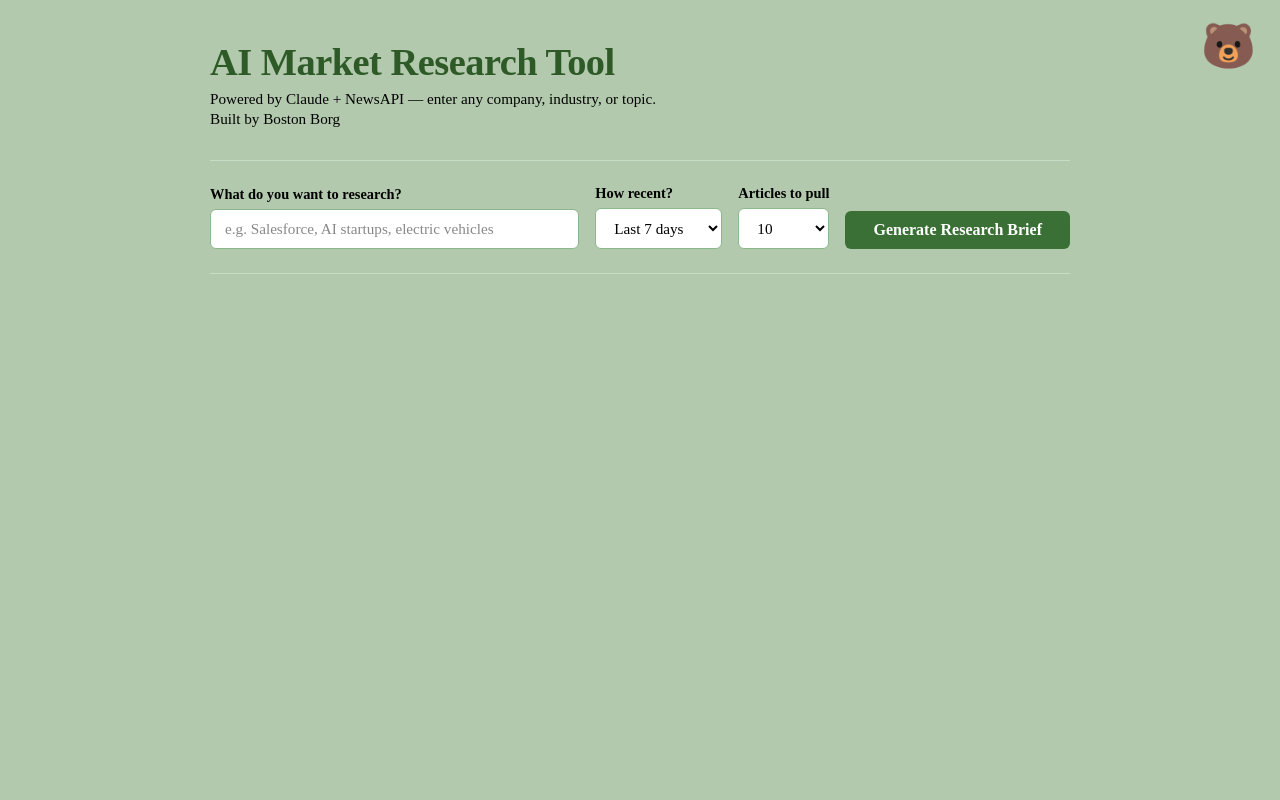
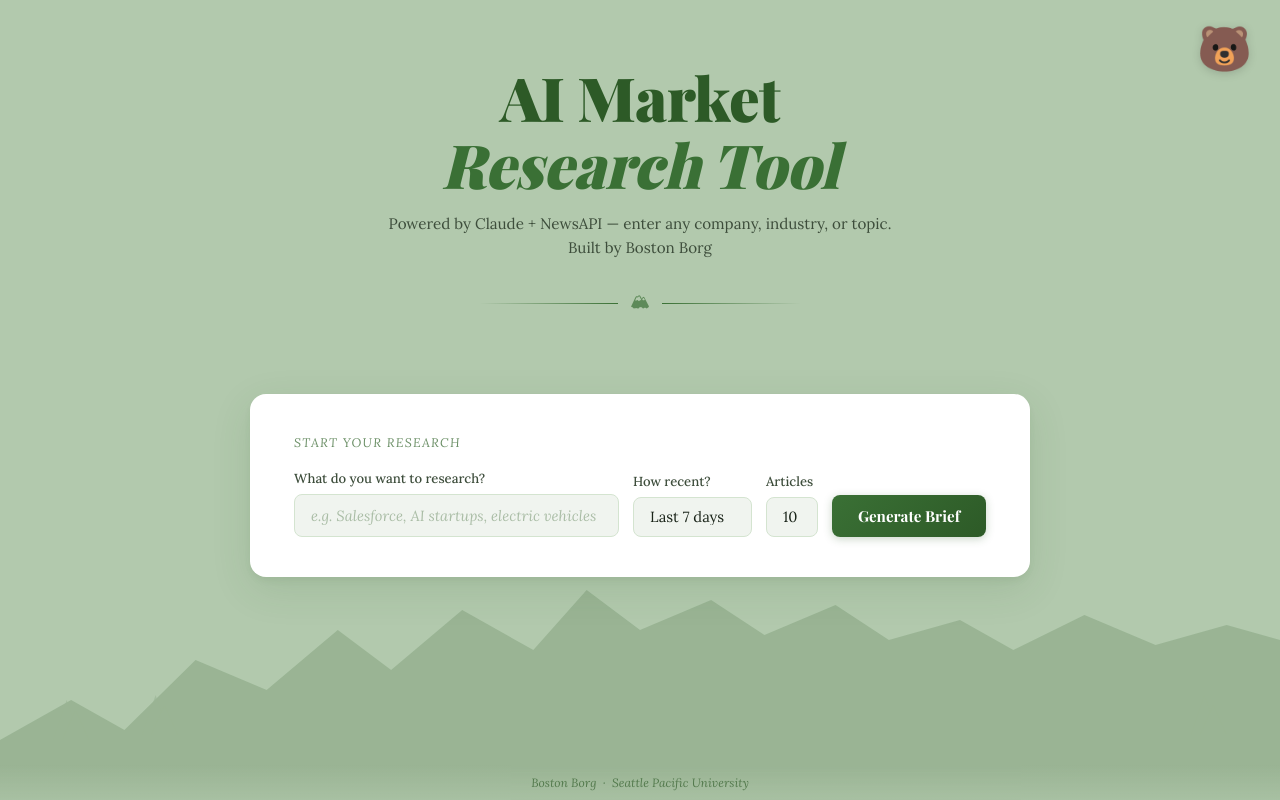
Before and after one commit to Boston-Borg/Market-Research-Tool, a Flask app: page / in a window 1280 px wide. Run offline with Flask 3, Linux system fonts and the light colour scheme.

Commit message:
Redesign UI - PNW theme

```diff
--- a/templates/index.html
+++ b/templates/index.html
@@ -4,44 +4,72 @@
     <meta charset="UTF-8">
     <meta name="viewport" content="width=device-width, initial-scale=1.0">
     <title>AI Market Research Tool</title>
+    <link href="https://fonts.googleapis.com/css2?family=Playfair+Display:wght@400;700;900&family=Lora:ital,wght@0,400;0,500;1,400&display=swap" rel="stylesheet">
     <style>
-        * {
-            margin: 0;
-            padding: 0;
-            box-sizing: border-box;
-            font-family: "Times New Roman", Times, serif;
-            color: #000000;
+        :root {
+            --sage: #b2c9ad;
+            --sage-dark: #8faa89;
+            --sage-light: #ccddc8;
+            --forest: #2d5a27;
+            --forest-mid: #3a7035;
+            --forest-light: #4d8a47;
+            --bark: #5c4a32;
+            --mist: #f0f4ef;
+            --white: #ffffff;
+            --ink: #1a2419;
+            --ink-soft: #3d4d3b;
+            --moss: #6b8f66;
         }
 
+        * { margin: 0; padding: 0; box-sizing: border-box; }
+
         body {
-            background-color: #b2c9ad;
+            background-color: var(--sage);
             min-height: 100vh;
-            padding: 40px 20px;
+            font-family: 'Lora', Georgia, serif;
+            color: var(--ink);
+            position: relative;
+            overflow-x: hidden;
         }
 
-        .container {
-            max-width: 860px;
-            margin: 0 auto;
+        .mountain-bg {
+            position: fixed;
+            bottom: 0;
+            left: 0;
+            width: 100%;
+            height: 220px;
+            pointer-events: none;
+            z-index: 0;
+            opacity: 0.18;
         }
 
-        /* Bear */
+        .page-wrapper {
+            position: relative;
+            z-index: 1;
+            min-height: 100vh;
+            display: flex;
+            flex-direction: column;
+            padding-bottom: 80px;
+        }
+
         #bear-widget {
             position: fixed;
             top: 20px;
-            right: 24px;
+            right: 28px;
             font-size: 44px;
             z-index: 9999;
             cursor: default;
+            filter: drop-shadow(0 2px 4px rgba(0,0,0,0.15));
         }
 
         @keyframes wobble {
             0%, 100% { transform: rotate(0deg); }
-            25% { transform: rotate(-8deg); }
-            75% { transform: rotate(8deg); }
+            25% { transform: rotate(-10deg); }
+            75% { transform: rotate(10deg); }
         }
         @keyframes bounce {
             0%, 100% { transform: translateY(0); }
-            50% { transform: translateY(-10px); }
+            50% { transform: translateY(-12px); }
         }
         @keyframes spin {
             0% { transform: rotate(0deg); }
@@ -49,124 +77,258 @@
         }
         @keyframes shake {
             0%, 100% { transform: translateX(0); }
-            25% { transform: translateX(-5px); }
-            75% { transform: translateX(5px); }
+            25% { transform: translateX(-6px); }
+            75% { transform: translateX(6px); }
         }
-        .bear-wobble { animation: wobble 0.4s ease-in-out infinite; }
-        .bear-bounce { animation: bounce 0.5s ease-in-out infinite; }
-        .bear-spin   { animation: spin 0.8s linear infinite; }
-        .bear-shake  { animation: shake 0.3s ease-in-out infinite; }
+        .bear-wobble { animation: wobble 0.45s ease-in-out infinite; }
+        .bear-bounce { animation: bounce 0.55s ease-in-out infinite; }
+        .bear-spin   { animation: spin 0.9s linear infinite; }
+        .bear-shake  { animation: shake 0.35s ease-in-out infinite; }
 
-        /* Header */
-        .header {
-            margin-bottom: 32px;
+        .hero {
+            text-align: center;
+            padding: 64px 24px 40px;
         }
 
-        .header h1 {
-            font-size: 2.4rem;
-            font-weight: 700;
-            color: #2d5a27;
+        .hero h1 {
+            font-family: 'Playfair Display', Georgia, serif;
+            font-size: clamp(2.4rem, 5vw, 3.8rem);
+            font-weight: 900;
+            color: var(--forest);
+            line-height: 1.1;
             letter-spacing: -0.5px;
-            margin-bottom: 6px;
+            margin-bottom: 14px;
         }
 
-        .header p {
+        .hero h1 span { color: var(--forest-mid); font-style: italic; }
+
+        .hero-sub {
+            font-family: 'Lora', serif;
             font-size: 0.95rem;
-            color: #000000;
-            margin-bottom: 2px;
+            color: var(--ink-soft);
+            line-height: 1.6;
         }
 
-        .divider {
-            border: none;
-            border-top: 1px solid #c8ddc5;
-            margin: 24px 0;
+        .pine-divider {
+            display: flex;
+            align-items: center;
+            justify-content: center;
+            gap: 12px;
+            margin: 28px auto 36px;
+            max-width: 320px;
+        }
+        .pine-divider::before, .pine-divider::after {
+            content: '';
+            flex: 1;
+            height: 1px;
+            background: linear-gradient(to right, transparent, var(--forest-mid));
+        }
+        .pine-divider::after {
+            background: linear-gradient(to left, transparent, var(--forest-mid));
+        }
+        .pine-divider span { color: var(--forest-mid); font-size: 1.1rem; opacity: 0.7; }
+
+        .card {
+            background: var(--white);
+            border-radius: 16px;
+            box-shadow: 0 4px 6px rgba(45,90,39,0.06), 0 12px 40px rgba(45,90,39,0.12);
+            max-width: 780px;
+            margin: 0 auto;
+            padding: 40px 44px;
+            width: calc(100% - 48px);
         }
 
-        /* Form */
+        .card-label {
+            font-family: 'Lora', serif;
+            font-size: 0.78rem;
+            font-style: italic;
+            letter-spacing: 0.1em;
+            text-transform: uppercase;
+            color: var(--moss);
+            margin-bottom: 20px;
+        }
+
         .form-row {
             display: flex;
-            gap: 16px;
+            gap: 14px;
             align-items: flex-end;
             flex-wrap: wrap;
         }
 
-        .form-group {
-            display: flex;
-            flex-direction: column;
-            gap: 6px;
+        .form-group { display: flex; flex-direction: column; gap: 7px; }
+        .form-group.main { flex: 1; min-width: 200px; }
+
+        .form-group label {
+            font-family: 'Lora', serif;
+            font-size: 0.82rem;
+            font-weight: 500;
+            color: var(--ink-soft);
         }
 
-        .form-group.main {
-            flex: 1;
-            min-width: 200px;
+        .form-group input, .form-group select {
+            padding: 11px 16px;
+            border: 1.5px solid #d4e4d0;
+            border-radius: 8px;
+            background-color: var(--mist);
+            font-family: 'Lora', serif;
+            font-size: 0.92rem;
+            color: var(--ink);
+            outline: none;
+            transition: border-color 0.2s, box-shadow 0.2s;
+            -webkit-appearance: none;
         }
 
-        .form-group label {
-            font-size: 0.9rem;
-            font-weight: 600;
-            color: #000000;
+        .form-group input:focus, .form-group select:focus {
+            border-color: var(--forest-mid);
+            background-color: var(--white);
+            box-shadow: 0 0 0 3px rgba(58,112,53,0.1);
         }
 
-        .form-group input,
-        .form-group select {
-            padding: 10px 14px;
-            border: 1.5px solid #8ab88a;
-            border-radius: 6px;
-            background-color: #ffffff;
-            font-family: "Times New Roman", Times, serif;
+        .form-group input::placeholder { color: #aabda6; font-style: italic; }
+
+        .generate-btn {
+            padding: 11px 26px;
+            background: linear-gradient(135deg, var(--forest-mid), var(--forest));
+            color: white;
+            border: none;
+            border-radius: 8px;
+            font-family: 'Playfair Display', serif;
             font-size: 0.95rem;
-            color: #000000;
-            outline: none;
-            transition: border-color 0.2s;
+            font-weight: 700;
+            cursor: pointer;
+            transition: all 0.2s;
+            white-space: nowrap;
+            box-shadow: 0 2px 8px rgba(45,90,39,0.25);
         }
 
-        .form-group input:focus,
-        .form-group select:focus {
-            border-color: #3a7035;
-            box-shadow: 0 0 0 3px rgba(58, 112, 53, 0.12);
+        .generate-btn:hover {
+            background: linear-gradient(135deg, var(--forest), #1e3d1a);
+            box-shadow: 0 4px 14px rgba(45,90,39,0.35);
+            transform: translateY(-1px);
         }
 
-        .form-group input::placeholder {
-            color: #888;
+        #results {
+            display: none;
+            max-width: 780px;
+            margin: 28px auto 0;
+            width: calc(100% - 48px);
         }
 
-        button {
-            padding: 10px 28px;
-            background-color: #3a7035;
-            color: white !important;
-            border: none;
-            border-radius: 6px;
-            font-family: "Times New Roman", Times, serif;
-            font-size: 1rem;
-            font-weight: 600;
-            cursor: pointer;
-            transition: background-color 0.2s;
-            white-space: nowrap;
+        .results-header {
+            display: flex;
+            align-items: baseline;
+            justify-content: space-between;
+            margin-bottom: 6px;
+            flex-wrap: wrap;
+            gap: 8px;
         }
 
-        button:hover {
-            background-color: #2d5a27;
+        .results-header h2 {
+            font-family: 'Playfair Display', serif;
+            font-size: 1.45rem;
+            font-weight: 700;
+            color: var(--forest);
         }
 
-        /* Loading bear walk */
+        .results-meta {
+            font-family: 'Lora', serif;
+            font-size: 0.8rem;
+            font-style: italic;
+            color: var(--moss);
+        }
+
+        .brief-box {
+            background: var(--white);
+            border-radius: 16px;
+            border-left: 5px solid var(--forest-mid);
+            padding: 36px 40px;
+            box-shadow: 0 4px 6px rgba(45,90,39,0.06), 0 12px 40px rgba(45,90,39,0.1);
+            line-height: 1.8;
+            font-size: 0.95rem;
+        }
+
+        .brief-box h2 {
+            font-family: 'Playfair Display', serif;
+            font-size: 1.15rem;
+            font-weight: 700;
+            color: var(--forest);
+            margin: 28px 0 10px;
+            padding-bottom: 6px;
+            border-bottom: 1px solid #e0eade;
+        }
+
+        .brief-box h2:first-child { margin-top: 0; }
+
+        .brief-box h3 {
+            font-family: 'Playfair Display', serif;
+            font-size: 1rem;
+            font-weight: 700;
+            color: var(--forest-mid);
+            margin: 16px 0 6px;
+        }
+
+        #sources { margin-top: 20px; }
+
+        #sources summary {
+            cursor: pointer;
+            font-family: 'Lora', serif;
+            font-size: 0.85rem;
+            font-style: italic;
+            color: var(--forest-mid);
+            padding: 10px 0;
+            user-select: none;
+        }
+
+        .source-item { padding: 14px 0; border-bottom: 1px solid #e4ede2; }
+        .source-item:last-child { border-bottom: none; }
+
+        .source-item a {
+            font-family: 'Lora', serif;
+            font-weight: 500;
+            color: var(--forest-mid);
+            text-decoration: none;
+            font-size: 0.9rem;
+        }
+
+        .source-item a:hover { color: var(--forest); text-decoration: underline; }
+        .source-meta { font-size: 0.78rem; font-style: italic; color: var(--moss); margin-top: 3px; }
+        .source-desc { font-size: 0.85rem; color: var(--ink-soft); margin-top: 5px; line-height: 1.5; }
+
+        #error {
+            display: none;
+            background: #fff5f5;
+            border-left: 4px solid #c0392b;
+            border-radius: 8px;
+            padding: 14px 18px;
+            margin: 16px auto 0;
+            font-size: 0.9rem;
+            color: #922b21;
+            max-width: 780px;
+            width: calc(100% - 48px);
+        }
+
         #loading {
             display: none;
             position: fixed;
-            bottom: 0;
+            bottom: 60px;
             left: 0;
             width: 100%;
-            height: 100px;
+            height: 80px;
             pointer-events: none;
             z-index: 9998;
         }
 
         #loading-text {
+            display: none;
             position: fixed;
-            bottom: 30px;
+            bottom: 34px;
             width: 100%;
             text-align: center;
-            font-size: 15px;
-            color: #2d5a27;
+            font-family: 'Lora', serif;
+            font-style: italic;
+            font-size: 0.9rem;
+            color: var(--forest);
+            z-index: 9998;
         }
 
         @keyframes walkAcross {
@@ -175,7 +337,7 @@
         }
         @keyframes walkBounce {
             0%, 100% { transform: translateY(0px); }
-            50%       { transform: translateY(-8px); }
+            50%       { transform: translateY(-10px); }
         }
 
         #walking-bear {
@@ -184,103 +346,60 @@
             animation: walkAcross 5s linear infinite, walkBounce 1s ease-in-out infinite;
         }
 
-        /* Results */
-        #results {
-            display: none;
-            margin-top: 32px;
+        .footer {
+            position: fixed;
+            bottom: 0;
+            left: 0;
+            width: 100%;
+            text-align: center;
+            padding: 10px;
+            font-family: 'Lora', serif;
+            font-size: 0.75rem;
+            font-style: italic;
+            color: var(--forest);
+            opacity: 0.65;
+            z-index: 10;
+            background: linear-gradient(to top, rgba(178,201,173,0.9), transparent);
         }
 
-        #results h2 {
-            font-size: 1.5rem;
-            color: #2d5a27;
-            margin-bottom: 4px;
-        }
-
-        #results .meta {
-            font-size: 0.85rem;
-            color: #4a6e46;
-            margin-bottom: 16px;
-        }
-
-        .brief-box {
-            background-color: #ffffff;
-            border-left: 4px solid #3a7035;
-            padding: 28px 32px;
-            border-radius: 8px;
-            box-shadow: 0 1px 6px rgba(0,0,0,0.07);
-            line-height: 1.7;
-            white-space: pre-wrap;
-        }
-
-        .brief-box h2, .brief-box h3 {
-            color: #2d5a27;
-            margin: 20px 0 8px 0;
-        }
-
-        /* Sources */
-        #sources {
-            margin-top: 24px;
-        }
-
-        #sources summary {
-            cursor: pointer;
-            font-weight: 600;
-            font-size: 0.95rem;
-            color: #2d5a27;
-            padding: 10px 0;
-        }
-
-        .source-item {
-            padding: 14px 0;
-            border-bottom: 1px solid #c8ddc5;
-        }
-
-        .source-item a {
-            font-weight: 600;
-            color: #2d5a27;
-            text-decoration: none;
-        }
-
-        .source-item a:hover {
-            text-decoration: underline;
-        }
-
-        .source-item .source-meta {
-            font-size: 0.82rem;
-            color: #4a6e46;
-            margin-top: 3px;
-        }
-
-        .source-item p {
-            font-size: 0.9rem;
-            margin-top: 5px;
-        }
-
-        /* Error */
-        #error {
-            display: none;
-            background-color: #fff0f0;
-            border-left: 4px solid #c0392b;
-            padding: 14px 18px;
-            border-radius: 6px;
-            margin-top: 20px;
-            color: #c0392b !important;
+        @media (max-width: 600px) {
+            .card { padding: 28px 24px; }
+            .brief-box { padding: 24px 22px; }
+            .form-row { flex-direction: column; }
+            .generate-btn { width: 100%; }
+            .hero { padding: 48px 20px 32px; }
         }
     </style>
 </head>
 <body>
 
+    <svg class="mountain-bg" viewBox="0 0 1440 220" xmlns="http://www.w3.org/2000/svg" preserveAspectRatio="none">
+        <path d="M0,220 L0,160 L80,120 L140,150 L220,80 L300,110 L380,50 L440,90 L520,30 L600,70 L660,10 L720,50 L800,20 L860,55 L940,25 L1000,60 L1080,40 L1140,70 L1220,35 L1300,65 L1380,45 L1440,60 L1440,220 Z" fill="#2d5a27"/>
+        <g fill="#2d5a27" opacity="0.6">
+            <polygon points="60,160 75,120 90,160"/>
+            <polygon points="70,160 85,130 100,160"/>
+            <polygon points="160,155 175,115 190,155"/>
+            <polygon points="170,155 185,125 200,155"/>
+            <polygon points="1340,155 1355,115 1370,155"/>
+            <polygon points="1350,155 1365,125 1380,155"/>
+        </g>
+    </svg>
+
     <div id="bear-widget">🐻</div>
 
-    <div class="container">
-        <div class="header">
-            <h1>AI Market Research Tool</h1>
-            <p>Powered by Claude + NewsAPI — enter any company, industry, or topic.</p>
-            <p>Built by Boston Borg</p>
+    <div class="page-wrapper">
+
+        <div class="hero">
+            <h1>AI Market<br><span>Research Tool</span></h1>
+            <p class="hero-sub">
+                Powered by Claude + NewsAPI &mdash; enter any company, industry, or topic.<br>
+                Built by Boston Borg
+            </p>
+            <div class="pine-divider"><span>🏔</span></div>
         </div>
 
-        <hr class="divider">
-
+        <div class="card">
+            <p class="card-label">Start your research</p>
             <div class="form-row">
                 <div class="form-group main">
                     <label for="query">What do you want to research?</label>
@@ -295,7 +414,7 @@
                     </select>
                 </div>
                 <div class="form-group">
-                <label for="count">Articles to pull</label>
+                    <label for="count">Articles</label>
                     <select id="count">
                         <option value="5">5</option>
                         <option value="10" selected>10</option>
@@ -303,32 +422,32 @@
                         <option value="20">20</option>
                     </select>
                 </div>
-            <button onclick="runResearch()">Generate Research Brief</button>
+                <button class="generate-btn" onclick="runResearch()">Generate Brief</button>
             </div>
-
-        <hr class="divider">
+        </div>
 
         <div id="error"></div>
 
         <div id="results">
+            <div class="results-header">
                 <h2 id="results-title"></h2>
-            <p class="meta" id="results-meta"></p>
+                <span class="results-meta" id="results-meta"></span>
+            </div>
             <div class="brief-box" id="brief-content"></div>
             <details id="sources">
                 <summary>View source articles</summary>
                 <div id="source-list"></div>
             </details>
         </div>
+
     </div>
 
-    <!-- Loading bear -->
-    <div id="loading">
-        <div id="walking-bear">🐻</div>
-    </div>
-    <div id="loading-text" style="display:none;">Analyzing the wilderness of the internet...</div>
+    <div id="loading"><div id="walking-bear">🐻</div></div>
+    <div id="loading-text">Scouting the wilderness of the internet...</div>
+
+    <div class="footer">Boston Borg &nbsp;&middot;&nbsp; Seattle Pacific University</div>
 
     <script>
-        // Top right bear animations
         const states = [
             { emoji: "🐻", anim: "" },
             { emoji: "🐟", anim: "bear-wobble", swap: "🐻" },
@@ -346,31 +465,17 @@
             const s = states[current];
             bearEl.className = "";
             bearEl.textContent = s.emoji;
-            if (s.anim) {
-                void bearEl.offsetWidth;
-                bearEl.classList.add(s.anim);
-            }
-            if (s.swap) {
-                setTimeout(() => {
-                    bearEl.textContent = s.swap;
-                    bearEl.className = "bear-wobble";
-                }, 1500);
-            }
+            if (s.anim) { void bearEl.offsetWidth; bearEl.classList.add(s.anim); }
+            if (s.swap) { setTimeout(() => { bearEl.textContent = s.swap; bearEl.className = "bear-wobble"; }, 1500); }
         }
         setInterval(nextState, 3500);
 
-        // Research function
         async function runResearch() {
             const query = document.getElementById("query").value.trim();
             const days = document.getElementById("days").value;
             const count = document.getElementById("count").value;
+            if (!query) { alert("Please enter a search term."); return; }
 
-            if (!query) {
-                alert("Please enter a search term.");
-                return;
-            }
-
-            // Show loading
             document.getElementById("loading").style.display = "block";
             document.getElementById("loading-text").style.display = "block";
             document.getElementById("results").style.display = "none";
@@ -382,9 +487,7 @@
                     headers: { "Content-Type": "application/json" },
                     body: JSON.stringify({ query, days, count })
                 });
-
                 const data = await response.json();
-
                 document.getElementById("loading").style.display = "none";
                 document.getElementById("loading-text").style.display = "none";
 
@@ -395,24 +498,23 @@
                     return;
                 }
 
-                // Render results
                 document.getElementById("results-title").textContent = `Research Brief: ${query}`;
-                document.getElementById("results-meta").textContent = `Based on ${data.article_count} articles from the last ${days} days`;
+                document.getElementById("results-meta").textContent = `Based on ${data.article_count} articles · Last ${days} days`;
                 document.getElementById("brief-content").innerHTML = formatMarkdown(data.analysis);
 
-                // Sources
                 const sourceList = document.getElementById("source-list");
                 sourceList.innerHTML = "";
                 data.articles.forEach((a, i) => {
                     sourceList.innerHTML += `
                         <div class="source-item">
                             <a href="${a.url}" target="_blank">${i+1}. ${a.title}</a>
-                            <div class="source-meta">${a.source} · ${a.date}</div>
-                            <p>${a.description || ""}</p>
+                            <div class="source-meta">${a.source} &middot; ${a.date}</div>
+                            <p class="source-desc">${a.description || ""}</p>
                         </div>`;
                 });
 
                 document.getElementById("results").style.display = "block";
+                document.getElementById("results").scrollIntoView({ behavior: "smooth", block: "start" });
 
             } catch (err) {
                 document.getElementById("loading").style.display = "none";
@@ -423,17 +525,16 @@
             }
         }
 
-        // Basic markdown to HTML
         function formatMarkdown(text) {
             return text
-                .replace(/## (.*?)(\n|$)/g, '<h2>$1</h2>')
-                .replace(/### (.*?)(\n|$)/g, '<h3>$1</h3>')
-                .replace(/\*\*(.*?)\*\*/g, '<strong>$1</strong>')
-                .replace(/\*(.*?)\*/g, '<em>$1</em>')
+                .replace(/^## (.+)$/gm, '<h2>$1</h2>')
+                .replace(/^### (.+)$/gm, '<h3>$1</h3>')
+                .replace(/\*\*(.+?)\*\*/g, '<strong>$1</strong>')
+                .replace(/\*(.+?)\*/g, '<em>$1</em>')
+                .replace(/\n\n/g, '</p><p>')
                 .replace(/\n/g, '<br>');
         }
 
-        // Allow Enter key to submit
         document.getElementById("query").addEventListener("keydown", function(e) {
             if (e.key === "Enter") runResearch();
         });
```
Lines whose indentation alone changed are shown as unchanged.
